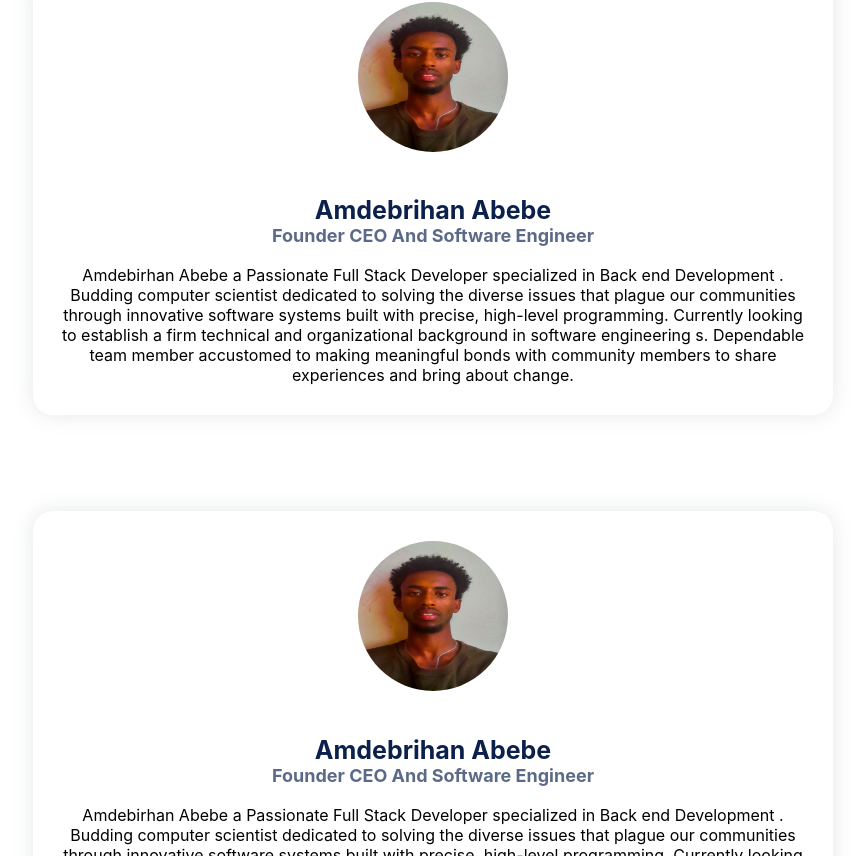
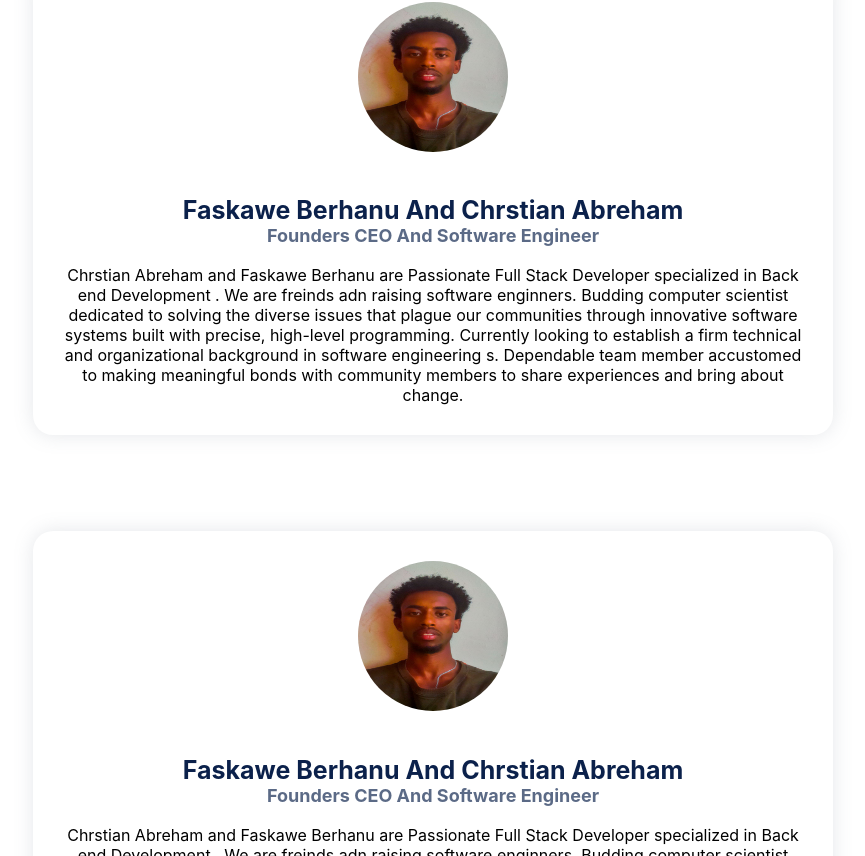
Before and after one commit to amde-et/webappdraft, a React (Create React App) app: page / in a window 1280 px wide. Shown: the part 1564-2420 px from the top of the page, without its empty margins (207-1072 px from the left). Built offline with nearby package versions, Linux system fonts and the light colour scheme; the HTML template or start-up script is replaced by a standard one.

Commit message:
Update data.js

```diff
--- a/src/components/Reviews/data.js
+++ b/src/components/Reviews/data.js
@@ -1,9 +1,9 @@
 const data = [
   {
-    name: 'Amdebrihan Abebe',
-    job: 'Founder CEO and Software Engineer',
+    name: 'Faskawe Berhanu and Chrstian Abreham ',
+    job: 'Founders CEO and Software Engineer',
     image: './images/amde.jpg',
-    desc: `Amdebirhan Abebe a Passionate Full Stack Developer specialized in Back end Development . Budding computer scientist dedicated to solving the diverse issues that plague our communities through innovative software systems built with precise, high-level programming. Currently looking to establish a firm technical and organizational background in software engineering s. Dependable team member accustomed to making meaningful bonds with community members to share experiences and bring about change.`,
+    desc: `Chrstian Abreham  and Faskawe Berhanu are  Passionate Full Stack Developer specialized in Back end Development . We are freinds adn raising software enginners. Budding computer scientist dedicated to solving the diverse issues that plague our communities through innovative software systems built with precise, high-level programming. Currently looking to establish a firm technical and organizational background in software engineering s. Dependable team member accustomed to making meaningful bonds with community members to share experiences and bring about change.`,
   },
 
 ];
```
